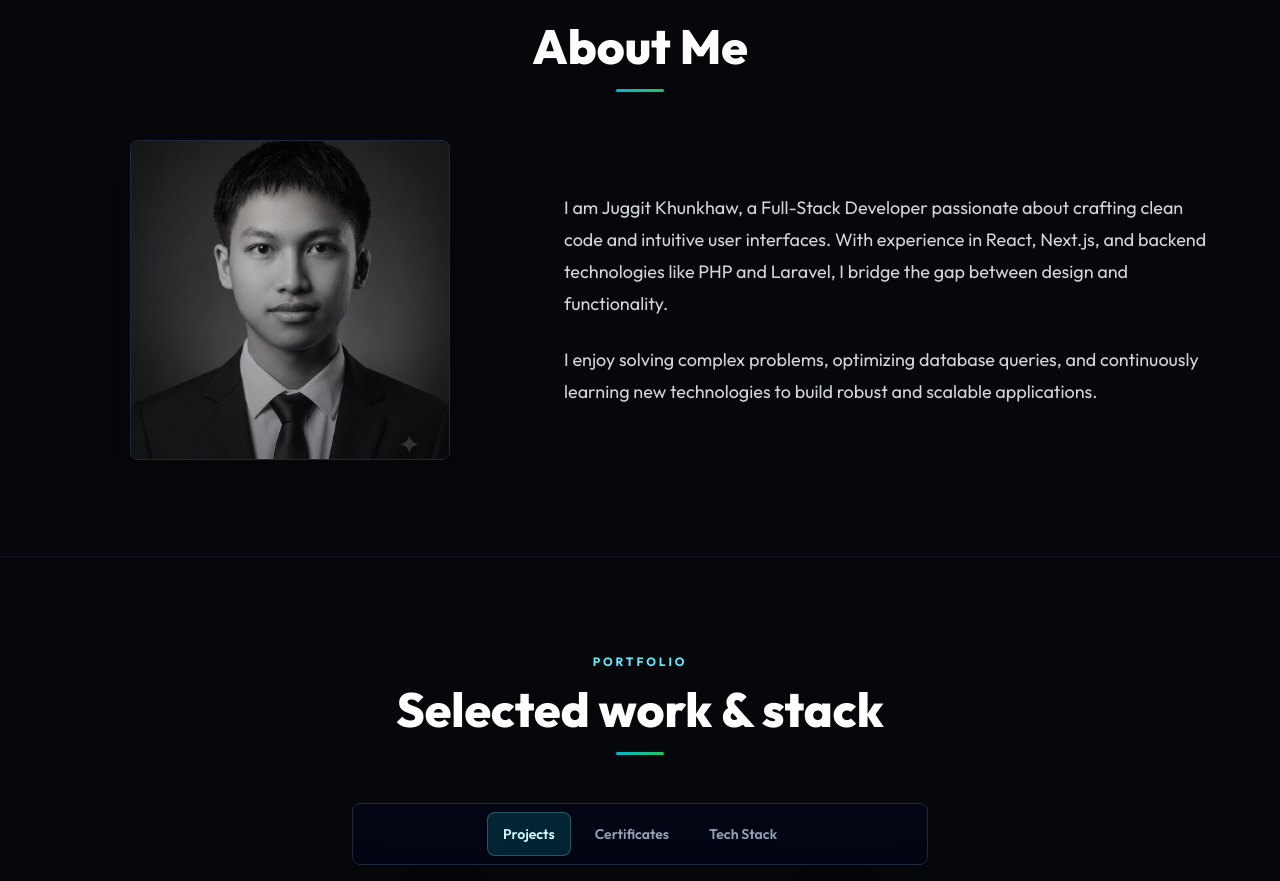
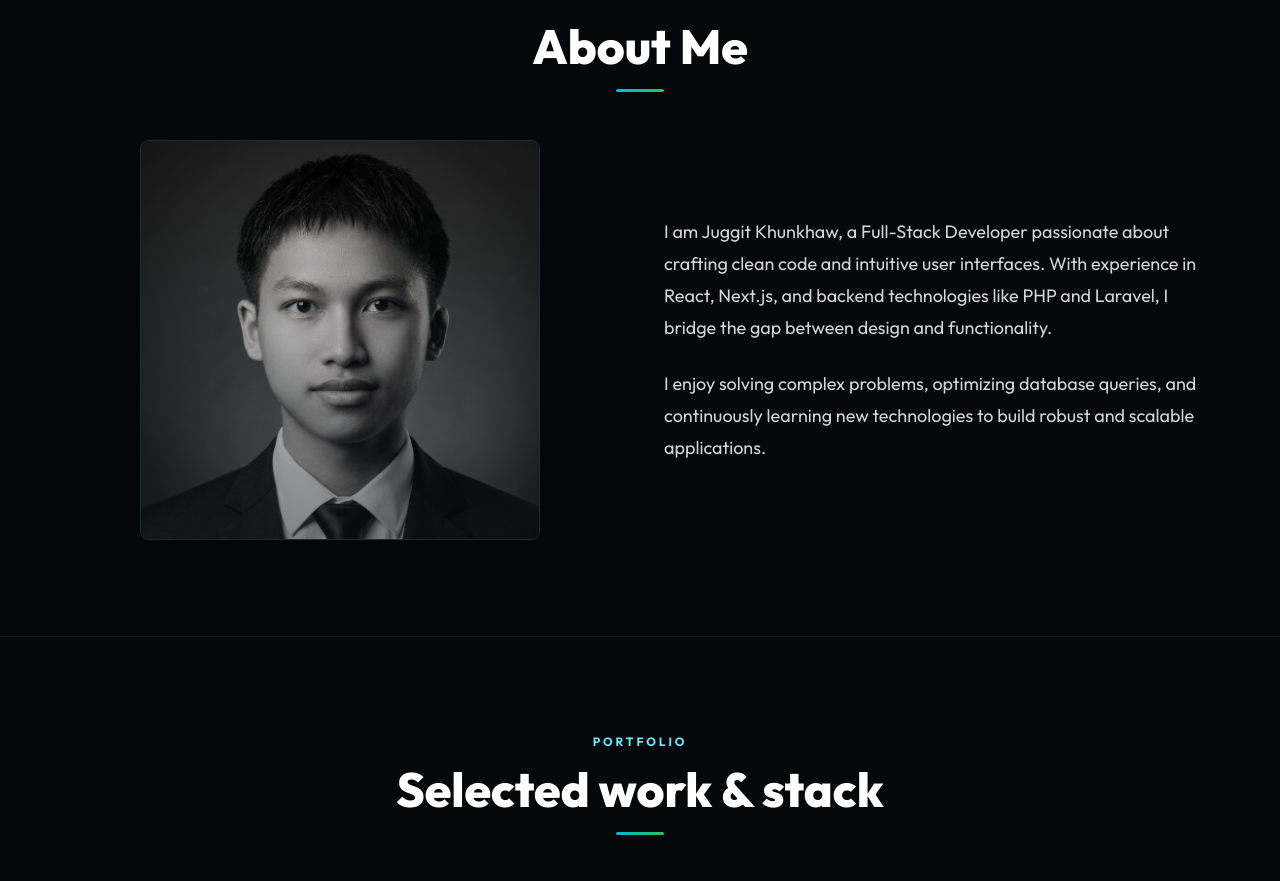
Before and after one commit to Markk2004/Portfolio, a Next.js app: page / in a window 1280 px wide. Shown: the part 820-1701 px from the top of the page. Built offline with nearby package versions, Linux system fonts and the light colour scheme.

Commit message:
feat: enlarge profile photo in About section and crop images to hide watermarks

```diff
--- a/components/About.js
+++ b/components/About.js
@@ -10,20 +10,20 @@ export default function About({ content }) {
         </h2>
 
         <div className="grid items-center gap-12 md:grid-cols-12">
-          <div className="md:col-span-5 flex justify-center">
-            <div className="group relative h-64 w-64 overflow-hidden rounded-lg border border-slate-800 bg-[#111827] shadow-xl md:h-80 md:w-80">
+          <div className="md:col-span-6 flex justify-center">
+            <div className="group relative h-80 w-80 overflow-hidden rounded-lg border border-slate-800 bg-[#111827] shadow-xl md:h-[400px] md:w-[400px]">
               <Image
                 src="/images/profile/profile-1.jfif"
                 alt={content.hero.name}
                 fill
-                sizes="(max-width: 768px) 256px, 320px"
-                className="object-cover transition-transform duration-300 group-hover:scale-105"
+                sizes="(max-width: 768px) 320px, 400px"
+                className="object-cover object-top scale-[1.08] transition-transform duration-300 group-hover:scale-[1.15]"
               />
               <div className="absolute inset-0 bg-gradient-to-t from-[#0B0F14]/50 to-transparent pointer-events-none" />
             </div>
           </div>
 
-          <div className="md:col-span-7 space-y-6">
+          <div className="md:col-span-6 space-y-6">
             {content.about.paragraphs.map((para, index) => (
               <p key={index} className="text-base leading-8 text-gray-300 md:text-lg">
                 {para}
--- a/components/IdCardFallback.js
+++ b/components/IdCardFallback.js
@@ -14,7 +14,7 @@ export default function IdCardFallback({ profile, role, ctaHref = '#contact' })
               src="/images/profile/profile-2.jfif"
               alt={`${profile} avatar`}
               fill
-              className="object-cover"
+              className="object-cover object-top scale-[1.08]"
             />
           </div>
           <div className="id-card-chip" aria-hidden="true">JK</div>
```
